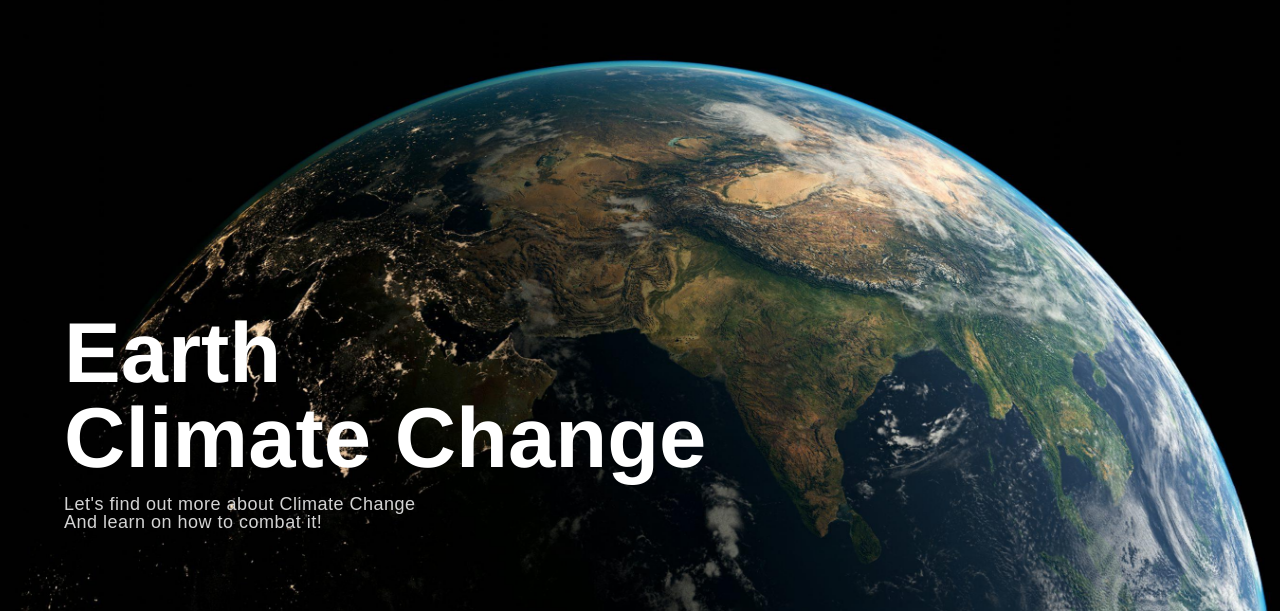
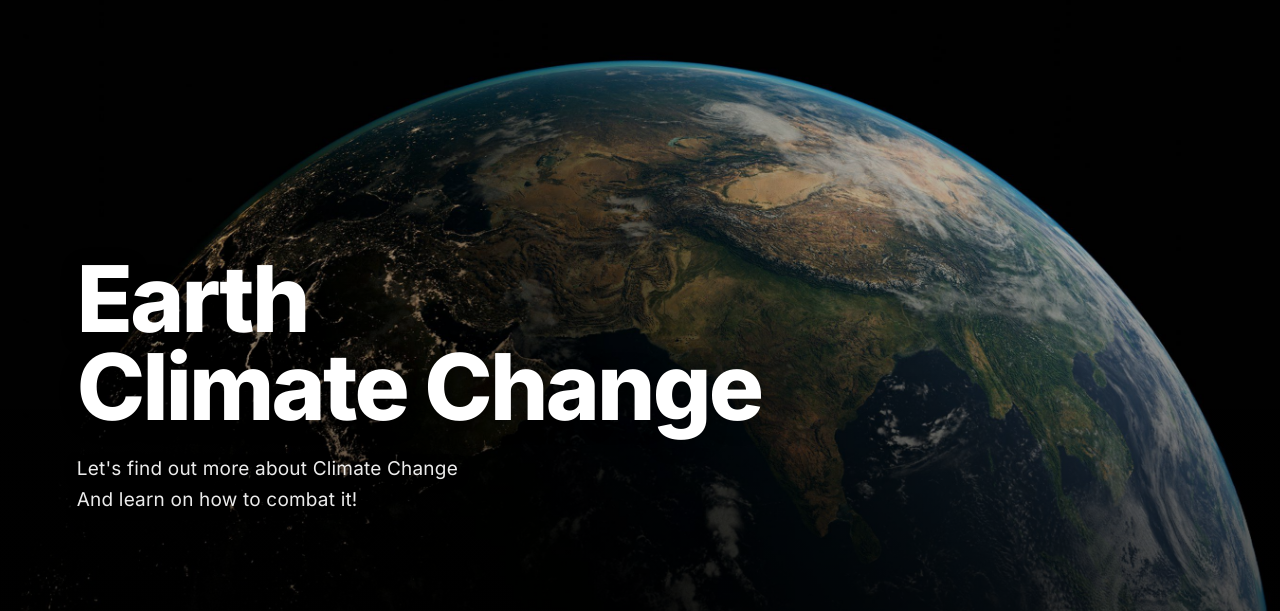
Before and after one commit to Timmy675g/Eco-Hero-Website, a plain HTML site: page html/index.html in a window 1280 px wide. Shown: the part 189-800 px from the top of the page. Drawn offline with Linux system fonts and the light colour scheme.

Commit message:
Improved Designs on Intro and Updated README

```diff
--- a/css/style.css
+++ b/css/style.css
@@ -1,44 +1,64 @@
 * {
-  margin: 0;
-  padding: 0;
-  box-sizing: border-box;
+    margin: 0;
+    padding: 0;
+    box-sizing: border-box;
+}
+
+body {
+    font-family: 'Inter', sans-serif;
 }
 
 .hero {
     position: relative;
-    height: 100%;
+    height: 100vh;
     width: 100%;
     overflow: hidden;
+}
+
+.hero::before {
+    content: '';
+    position: absolute;
+    top: 0;
+    left: 0;
+    right: 0;
+    bottom: 0;
+    background: linear-gradient(to top, rgba(0, 0, 0, 0.7) 0%, rgba(0, 0, 0, 0.3) 50%, rgba(0, 0, 0, 0.2) 100%);
+    z-index: 1;
 }
 
 .hero-img {
     width: 100%;
     height: 100%;
     object-fit: cover;
+    object-position: center;
 }
 
 .hero-text {
     position: absolute;
-    bottom: 10%;
-    left: 5%;
+    bottom: 12%;
+    left: 6%;
     color: white;
-    max-width: 650px;
+    max-width: 700px;
     z-index: 2;
 }
 
 .hero-text h1 {
-    font-family: 'Helvetica Neue', Helvetica, Arial, sans-serif;
-    font-size: 85px;
-    font-weight: bold;
-    line-height: 1;
+    font-family: 'Inter', sans-serif;
+    font-size: 92px;
+    font-weight: 800;
+    line-height: 0.95;
+    letter-spacing: -0.03em;
+    text-shadow: 0 4px 20px rgba(0, 0, 0, 0.4);
+    margin-bottom: 24px;
 }
 
 .hero-text p {
-    font-family: "Public Sans Web", sans-serif;
-    color: lightgray;
-    font-size: 18px;
-    letter-spacing: 0.5px;
-    max-width: 550px;
-    margin-top: 15px;
-    line-height: 1;
+    font-family: 'Inter', sans-serif;
+    color: rgba(255, 255, 255, 0.92);
+    font-size: 19px;
+    font-weight: 400;
+    letter-spacing: 0.01em;
+    max-width: 540px;
+    line-height: 1.6;
+    text-shadow: 0 2px 12px rgba(0, 0, 0, 0.5);
 }
```
Also changed, not shown: 1 other file.
